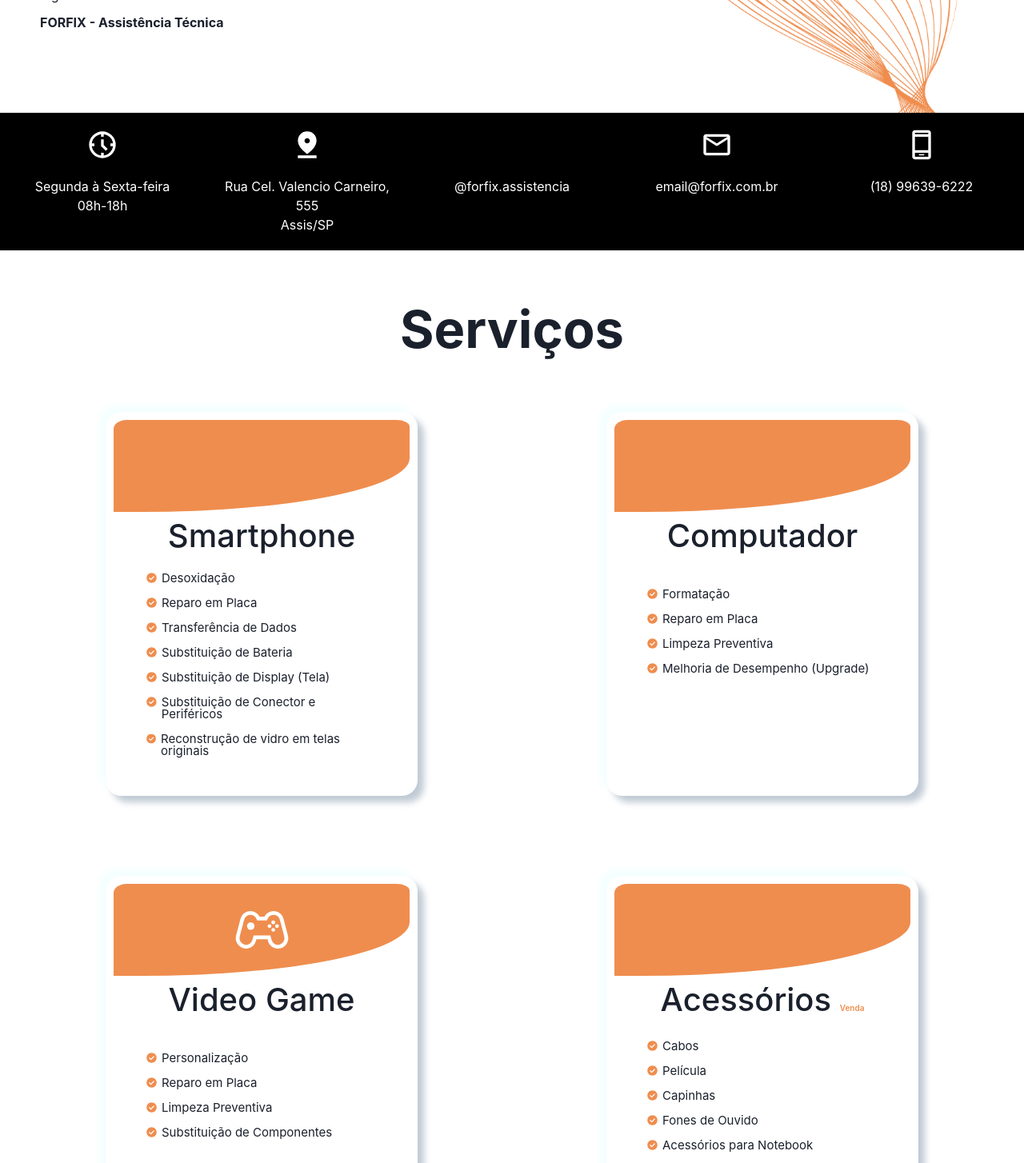
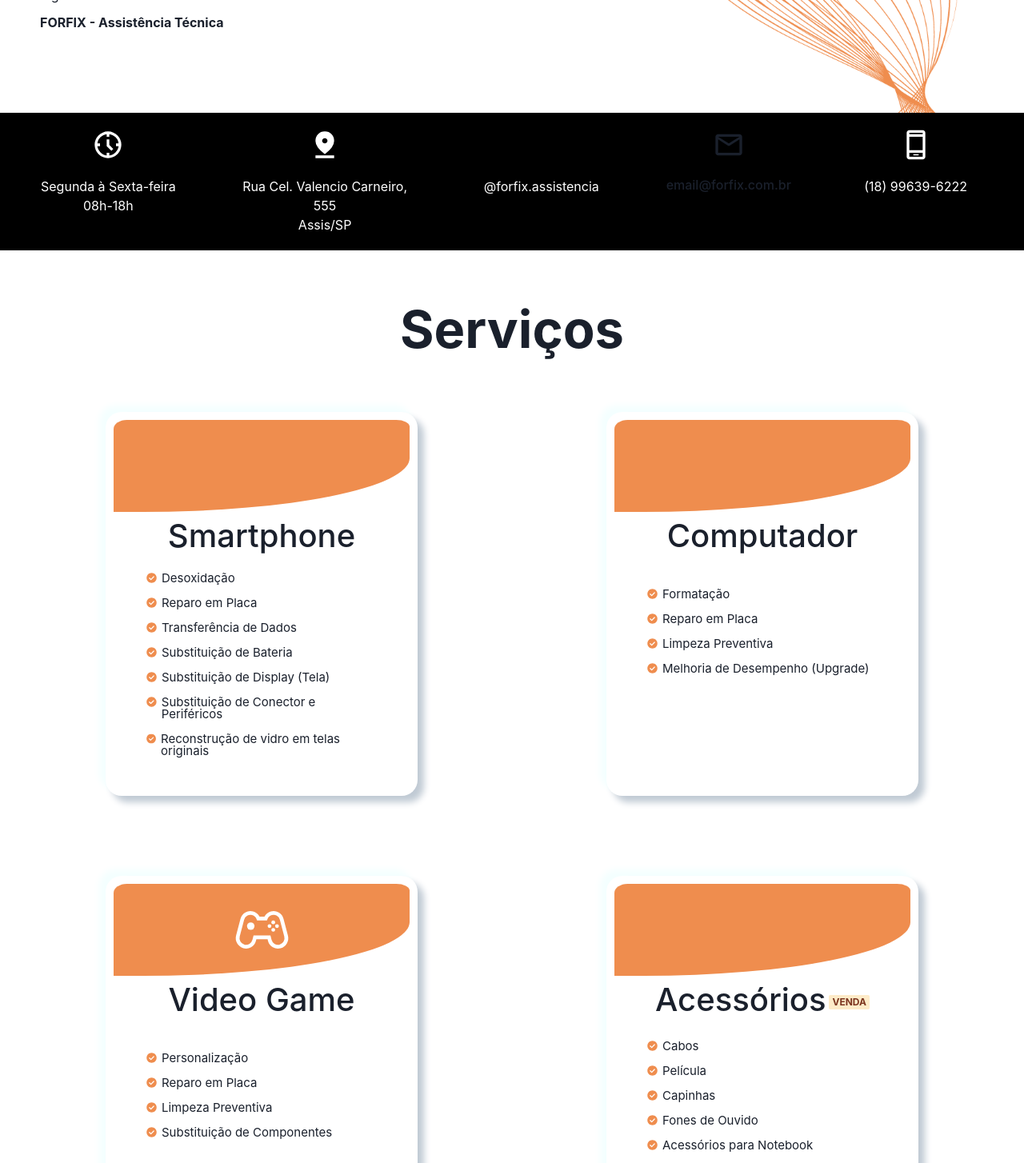
Before and after one commit to caetanojpo/forfix-smartphoneRepair, a React (Create React App) app: page / in a window 1280 px wide. Shown: the part 764-2218 px from the top of the page at 80% size. Built offline with nearby package versions, Linux system fonts and the light colour scheme; some icons are missing.

Commit message:
Clipboard and Badge

```diff
--- a/src/Components/InforCard/index.jsx
+++ b/src/Components/InforCard/index.jsx
@@ -1,8 +1,37 @@
-import { Box, Link, Text } from '@chakra-ui/react';
+import { Box, Button, Link, Text, useToast } from '@chakra-ui/react';
 import { Icon } from '@iconify/react';
 
 const InfoCard = (props) => {
+  const toast = useToast();
   return (
+    <>
+      {props.email ? (
+        <Button
+          display="flex"
+          flexDirection="column"
+          justifyContent="space-between"
+          w="200px"
+          h="80px"
+          bg="transparent"
+          _hover={{ bg: 'transparent', color: '#EF8D4E' }}
+          _active={{ bg: 'transparent' }}
+          onClick={() => {
+            navigator.clipboard.writeText(props.title);
+            toast({
+              title: 'Email copiado para área de transferência.',
+              position: 'bottom-right',
+              duration: 3000,
+              status: 'warning',
+              isClosable: true,
+            });
+          }}
+        >
+          <Icon className="icons" icon={props.icon} />
+          <Text fontSize="16px" fontWeight="450">
+            {props.title}
+          </Text>
+        </Button>
+      ) : (
         <Link
           className="links"
           w={{ base: '', md: '25%' }}
@@ -10,8 +39,7 @@ const InfoCard = (props) => {
           flexDir={{ base: 'row', md: 'column' }}
           alignItems="center"
           gap={{ base: '20px' }}
-      target="_blank"
-      href={props.link}
+          href="/"
         >
           <Icon className="icons" icon={props.icon} />
           <Box display="flex" flexDir="column" alignItems="center" flex="1">
@@ -19,6 +47,8 @@ const InfoCard = (props) => {
             <Text>{props.text}</Text>
           </Box>
         </Link>
+      )}
+    </>
   );
 };
 
--- a/src/Components/Service/index.jsx
+++ b/src/Components/Service/index.jsx
@@ -1,4 +1,5 @@
 import {
+  Badge,
   Box,
   Button,
   Flex,
@@ -53,17 +54,9 @@ const Service = (props) => {
               >
                 {props.title}
                 {props.subTitle && (
-                  <Highlight
-                    query="Venda"
-                    styles={{
-                      py: '1',
-                      fontWeight: '600',
-                      fontSize: '10px',
-                      color: '#EF8D4E',
-                    }}
-                  >
+                  <Badge ml="1" variant="subtle" colorScheme="orange">
                     {props.subTitle}
-                  </Highlight>
+                  </Badge>
                 )}
               </Text>
             </Flex>
--- a/src/Sections/Infos/index.jsx
+++ b/src/Sections/Infos/index.jsx
@@ -35,6 +35,7 @@ const Infos = () => {
         link="/"
         icon="material-symbols:mail-outline-rounded"
         title="email@forfix.com.br"
+        email="true"
       />
       <InfoCard
         link="https://api.whatsapp.com/send?phone=5518996396222&text=Ol%C3%A1%2C%20gostaria%20de%20um%20or%C3%A7amento!"
```
Lines whose indentation alone changed are shown as unchanged.
